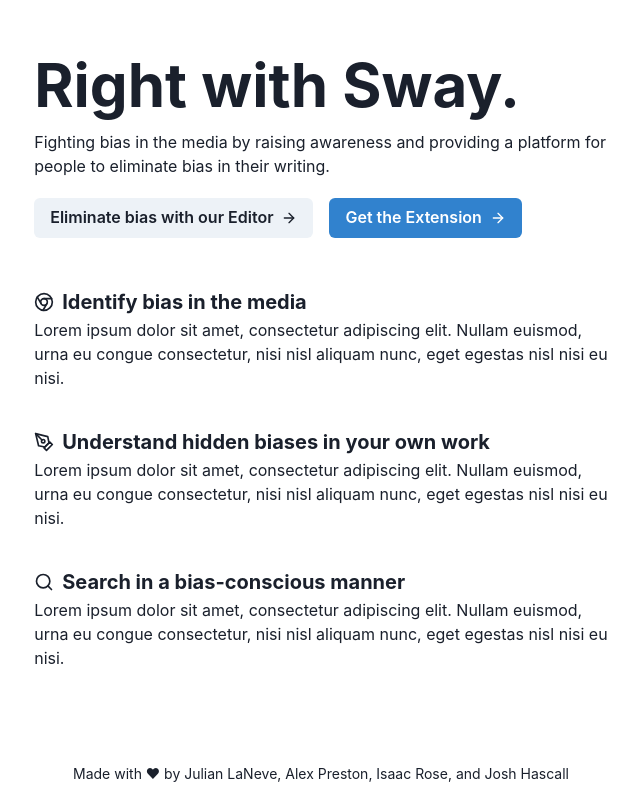
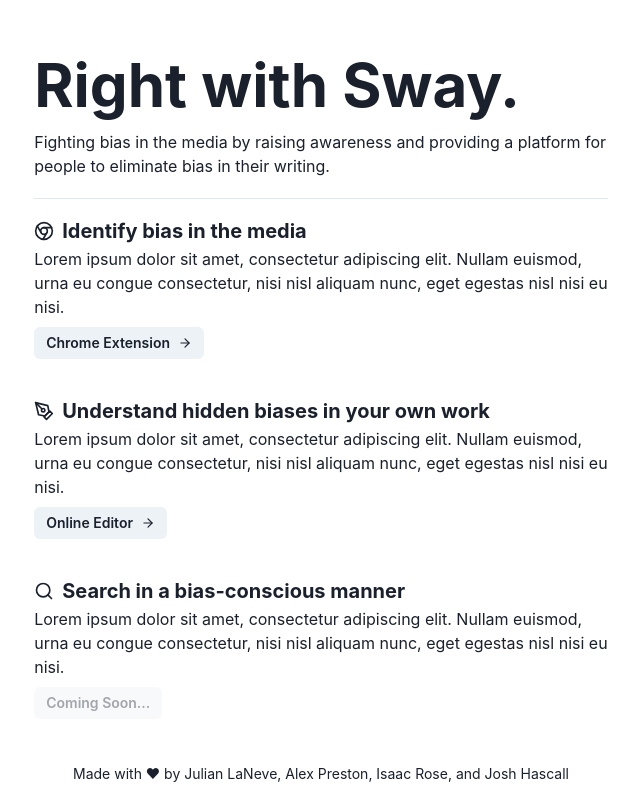
Before and after one commit to alexrpreston/hackprinceton, a React (Create React App) app in the folder frontend/: page / in a window 1280 px wide. Shown: the whole page, without its empty margins (319-959 px from the left). Built offline with nearby package versions, Linux system fonts and the light colour scheme.

Commit message:
Clean up landing page

```diff
--- a/frontend/src/pages/Home.tsx
+++ b/frontend/src/pages/Home.tsx
@@ -23,7 +23,7 @@
 
   return (
     <Container>
-      <Box width="100%" minHeight="250px">
+      <Box width="100%">
         <Box width="100%">
           <Box as="h1" fontSize="6xl" fontWeight="bold">
             <Typist text={'Right with Sway.'} />
@@ -36,14 +36,16 @@
                   Fighting bias in the media by raising awareness and providing a platform for
                   people to eliminate bias in their writing.
                 </Text>
-                <HStack spacing={4}>
-                  <Button as={Link} to="/editor">
-                    Eliminate bias with our Editor <Icon as={FiArrowRight} ml={2} />
-                  </Button>
-                  <Button colorScheme="blue">
-                    Get the Extension <Icon as={FiArrowRight} ml={2} />
-                  </Button>
-                </HStack>
+                {/* <HStack spacing={4}> */}
+                {/*   <Button as={Link} to="/editor"> */}
+                {/*     Eliminate bias with our Editor <Icon as={FiArrowRight} ml={2} /> */}
+                {/*   </Button> */}
+                {/*   <Button colorScheme="blue"> */}
+                {/*     Get the Extension <Icon as={FiArrowRight} ml={2} /> */}
+                {/*   </Button> */}
+                {/* </HStack> */}
+
+                <hr />
               </MotionBox>
             )}
           </AnimatePresence>
@@ -52,7 +54,7 @@
 
       <AnimatePresence>
         {isTyping && (
-          <MotionBox initial={{ opacity: 0 }} animate={{ opacity: 1 }}>
+          <MotionBox initial={{ opacity: 0 }} animate={{ opacity: 1 }} my={5}>
             <Box pb={5}>
               <HStack pb={1}>
                 <FiChrome size={20} />
@@ -62,6 +64,9 @@
                 Lorem ipsum dolor sit amet, consectetur adipiscing elit. Nullam euismod, urna eu
                 congue consectetur, nisi nisl aliquam nunc, eget egestas nisl nisi eu nisi.
               </Text>
+              <Button size="sm" mt={2}>
+                Chrome Extension <Icon as={FiArrowRight} ml={2} />
+              </Button>
             </Box>
 
             <Box py={5}>
@@ -73,6 +78,9 @@
                 Lorem ipsum dolor sit amet, consectetur adipiscing elit. Nullam euismod, urna eu
                 congue consectetur, nisi nisl aliquam nunc, eget egestas nisl nisi eu nisi.
               </Text>
+              <Button as={Link} to="/editor" size="sm" mt={2}>
+                Online Editor <Icon as={FiArrowRight} ml={2} />
+              </Button>
             </Box>
 
             <Box py={5}>
@@ -84,6 +92,9 @@
                 Lorem ipsum dolor sit amet, consectetur adipiscing elit. Nullam euismod, urna eu
                 congue consectetur, nisi nisl aliquam nunc, eget egestas nisl nisi eu nisi.
               </Text>
+              <Button size="sm" mt={2} disabled>
+                Coming Soon...
+              </Button>
             </Box>
           </MotionBox>
         )}
```
